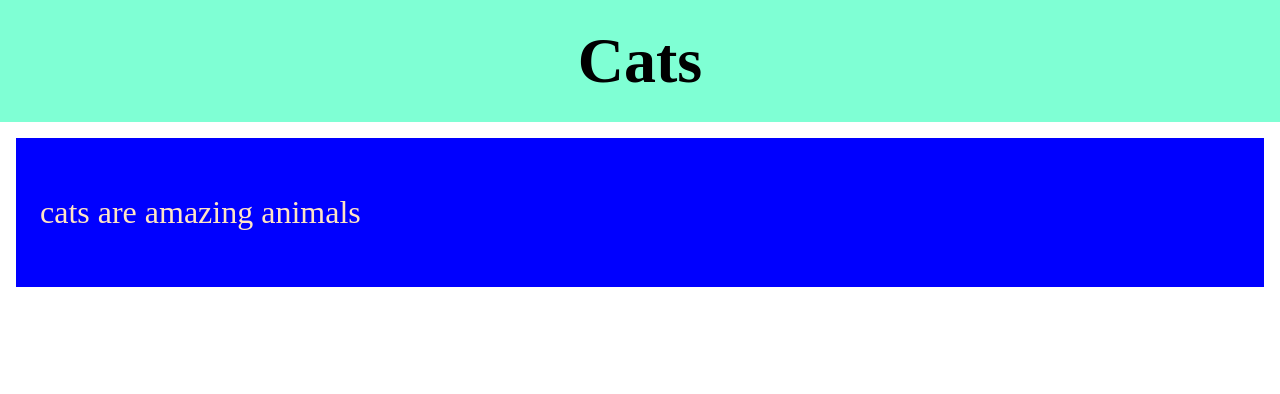
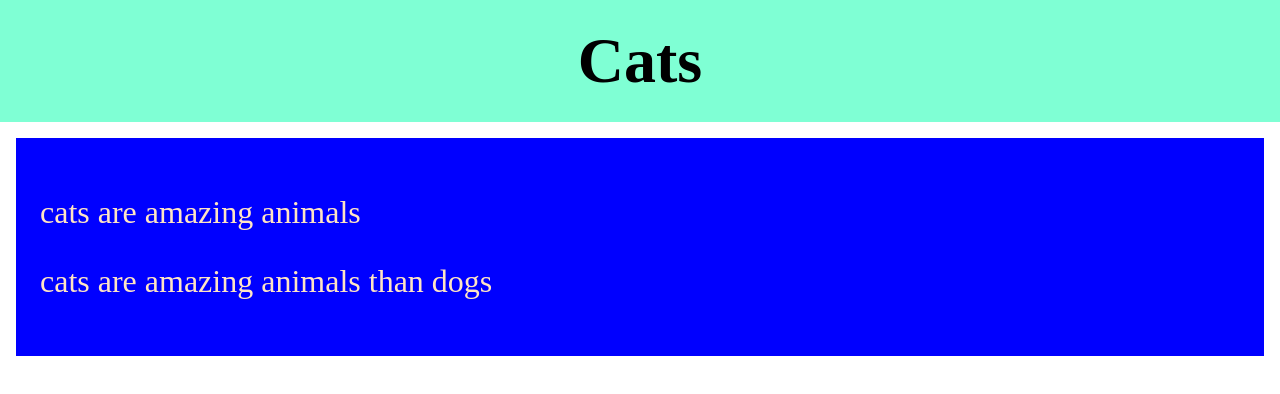
Before and after one commit to sevilayakcay/CatPalace, a plain HTML site: page index.html in a window 1280 px wide. Drawn offline with Linux system fonts and the light colour scheme.

Commit message:
new branch

```diff
--- a/index.html
+++ b/index.html
@@ -11,8 +11,8 @@
       <h1 class="header_title">Cats</h1>
     </header>
     <section class="intro">
-        <p class="intro_text"> cats are amazing animals</p>
-
+      <p class="intro_text">cats are amazing animals</p>
+      <p class="intro_text">cats are amazing animals than dogs</p>
     </section>
   </body>
 </html>
```
